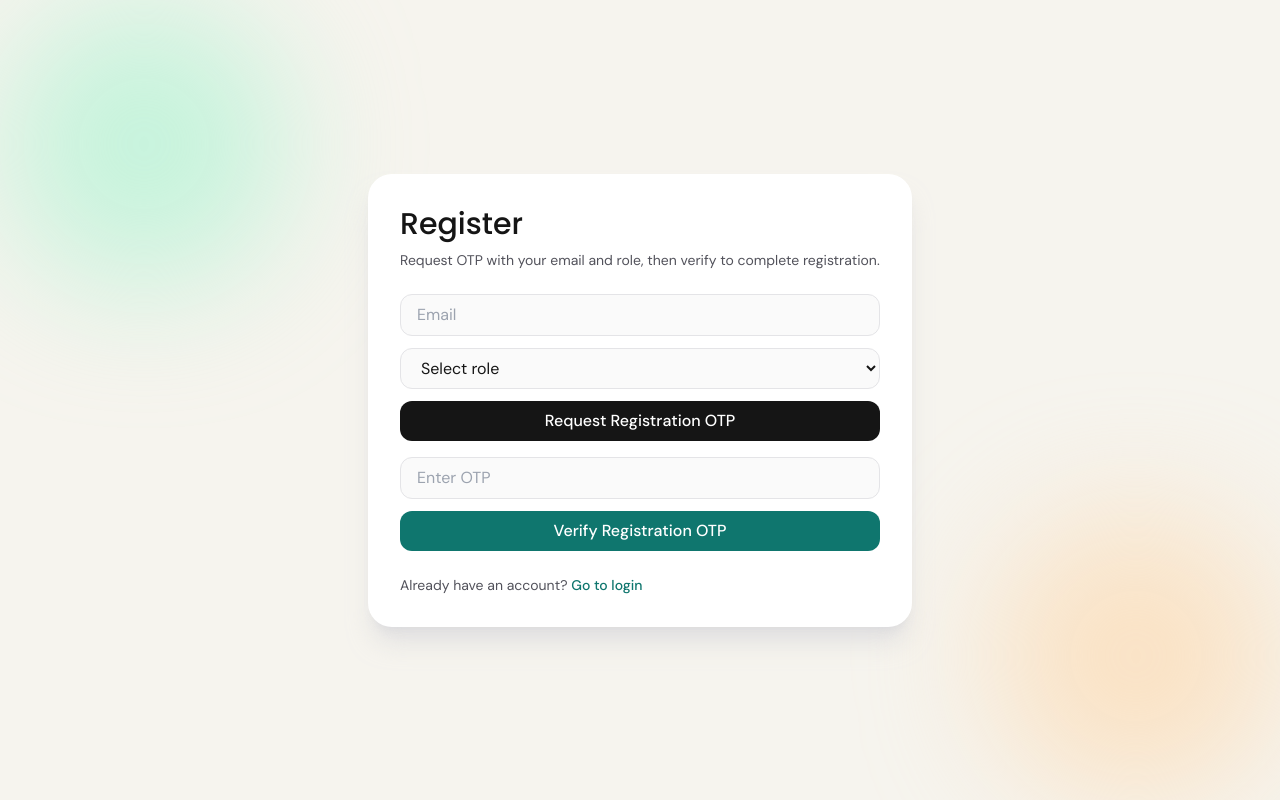
After one commit to sachinmaurya69500/multi-user-task-colaboratio-system, a Flask app: page /register in a window 1280 px wide. The commit adds this page. Run offline with Flask 3, Linux system fonts and the light colour scheme; some libraries are stand-ins or nearby versions.

Commit message:
commit the new change

```diff
--- a/app.py
+++ b/app.py
@@ -4,7 +4,7 @@ from functools import wraps
 
 from bson import ObjectId
 from dotenv import load_dotenv
-from flask import Flask, jsonify, request, session, render_template
+from flask import Flask, jsonify, request, session, render_template, redirect, url_for
 from pymongo import MongoClient
 
 from utils import generate_otp, hash_otp, verify_otp, send_otp_email, send_task_assignment_email
@@ -97,11 +97,29 @@ def _create_and_send_otp(email: str, purpose: str) -> tuple[bool, str]:
 
 @app.get("/")
 def home_page():
-    return render_template("dashboard.html")
+    if session.get("user"):
+        return redirect(url_for("dashboard_page"))
+    return redirect(url_for("login_page"))
+
+
+@app.get("/login")
+def login_page():
+    if session.get("user"):
+        return redirect(url_for("dashboard_page"))
+    return render_template("login.html")
+
+
+@app.get("/register")
+def register_page():
+    if session.get("user"):
+        return redirect(url_for("dashboard_page"))
+    return render_template("register.html")
 
 
 @app.get("/dashboard")
 def dashboard_page():
+    if not session.get("user"):
+        return redirect(url_for("login_page"))
     return render_template("dashboard.html")
 
 
--- /dev/null
+++ b/static/auth.js
@@ -0,0 +1,134 @@
+const state = {
+  registerEmail: "",
+  loginEmail: ""
+};
+
+const toast = document.getElementById("toast");
+
+function showToast(message, isError = false) {
+  toast.textContent = message;
+  toast.classList.remove("hidden");
+  toast.classList.toggle("bg-red-600", isError);
+  toast.classList.toggle("bg-zinc-900", !isError);
+  window.setTimeout(() => toast.classList.add("hidden"), 2500);
+}
+
+async function api(url, options = {}) {
+  const config = {
+    headers: {
+      "Content-Type": "application/json",
+      ...(options.headers || {})
+    },
+    credentials: "same-origin",
+    ...options
+  };
+
+  const response = await fetch(url, config);
+  const payload = await response.json();
+  if (!response.ok || payload.ok === false) {
+    throw new Error(payload.error || "Request failed");
+  }
+  return payload;
+}
+
+function wireRegisterForms() {
+  const requestForm = document.getElementById("register-request-form");
+  const verifyForm = document.getElementById("register-verify-form");
+  if (!requestForm || !verifyForm) {
+    return;
+  }
+
+  requestForm.addEventListener("submit", async (event) => {
+    event.preventDefault();
+    const email = document.getElementById("register-email").value.trim().toLowerCase();
+    const role = document.getElementById("register-role").value;
+
+    try {
+      const payload = await api("/auth/register/request-otp", {
+        method: "POST",
+        body: JSON.stringify({ email, role })
+      });
+
+      state.registerEmail = email;
+      document.getElementById("register-otp").focus();
+      showToast(payload.message || "Registration OTP sent");
+    } catch (error) {
+      showToast(error.message, true);
+    }
+  });
+
+  verifyForm.addEventListener("submit", async (event) => {
+    event.preventDefault();
+    const otp = document.getElementById("register-otp").value.trim();
+    const email = state.registerEmail || document.getElementById("register-email").value.trim().toLowerCase();
+
+    try {
+      await api("/auth/register/verify", {
+        method: "POST",
+        body: JSON.stringify({ email, otp })
+      });
+      window.location.href = "/dashboard";
+    } catch (error) {
+      showToast(error.message, true);
+    }
+  });
+}
+
+function wireLoginForms() {
+  const requestForm = document.getElementById("login-request-form");
+  const verifyForm = document.getElementById("login-verify-form");
+  if (!requestForm || !verifyForm) {
+    return;
+  }
+
+  requestForm.addEventListener("submit", async (event) => {
+    event.preventDefault();
+    const email = document.getElementById("login-email").value.trim().toLowerCase();
+
+    try {
+      const payload = await api("/auth/login/request-otp", {
+        method: "POST",
+        body: JSON.stringify({ email })
+      });
+
+      state.loginEmail = email;
+      document.getElementById("login-otp").focus();
+      showToast(payload.message || "Login OTP sent");
+    } catch (error) {
+      showToast(error.message, true);
+    }
+  });
+
+  verifyForm.addEventListener("submit", async (event) => {
+    event.preventDefault();
+    const otp = document.getElementById("login-otp").value.trim();
+    const email = state.loginEmail || document.getElementById("login-email").value.trim().toLowerCase();
+
+    try {
+      await api("/auth/login/verify", {
+        method: "POST",
+        body: JSON.stringify({ email, otp })
+      });
+      window.location.href = "/dashboard";
+    } catch (error) {
+      showToast(error.message, true);
+    }
+  });
+}
+
+async function initialize() {
+  try {
+    const payload = await api("/auth/me", { method: "GET" });
+    if (payload.user) {
+      window.location.href = "/dashboard";
+      return;
+    }
+  } catch (error) {
+    // No active session; stay on auth pages.
+  }
+
+  wireRegisterForms();
+  wireLoginForms();
+}
+
+initialize();
--- /dev/null
+++ b/templates/register.html
@@ -0,0 +1,65 @@
+<!DOCTYPE html>
+<html lang="en">
+<head>
+  <meta charset="UTF-8" />
+  <meta name="viewport" content="width=device-width, initial-scale=1.0" />
+  <title>Register | Task Collaboration</title>
+  <script src="https://cdn.tailwindcss.com"></script>
+  <script>
+    tailwind.config = {
+      theme: {
+        extend: {
+          colors: {
+            base: "#f6f4ee",
+            ink: "#151515",
+            accent: "#0f766e"
+          },
+          fontFamily: {
+            display: ["Poppins", "ui-sans-serif", "system-ui"],
+            body: ["DM Sans", "ui-sans-serif", "system-ui"]
+          }
+        }
+      }
+    };
+  </script>
+  <link rel="preconnect" href="https://fonts.googleapis.com" />
+  <link rel="preconnect" href="https://fonts.gstatic.com" crossorigin />
+  <link href="https://fonts.googleapis.com/css2?family=DM+Sans:wght@400;500;700&family=Poppins:wght@500;700&display=swap" rel="stylesheet" />
+</head>
+<body class="min-h-screen bg-base text-ink font-body">
+  <div class="fixed inset-0 -z-10">
+    <div class="absolute left-0 top-0 h-72 w-72 rounded-full bg-emerald-200/60 blur-3xl"></div>
+    <div class="absolute bottom-0 right-0 h-72 w-72 rounded-full bg-orange-200/60 blur-3xl"></div>
+  </div>
+
+  <main class="mx-auto flex min-h-screen max-w-xl items-center px-4 py-10">
+    <section class="w-full rounded-3xl bg-white p-8 shadow-xl shadow-zinc-300/60">
+      <h1 class="font-display text-3xl">Register</h1>
+      <p class="mt-2 text-sm text-zinc-600">Request OTP with your email and role, then verify to complete registration.</p>
+
+      <form id="register-request-form" class="mt-6 space-y-3">
+        <input id="register-email" aria-label="Register email" type="email" placeholder="Email" required class="w-full rounded-xl border border-zinc-200 bg-zinc-50 px-4 py-2 outline-none focus:border-accent" />
+        <select id="register-role" required class="w-full rounded-xl border border-zinc-200 bg-zinc-50 px-4 py-2 outline-none focus:border-accent">
+          <option value="">Select role</option>
+          <option value="Manager">Manager</option>
+          <option value="Member">Member</option>
+        </select>
+        <button class="w-full rounded-xl bg-ink px-4 py-2 font-medium text-white transition hover:opacity-90">Request Registration OTP</button>
+      </form>
+
+      <form id="register-verify-form" class="mt-4 space-y-3">
+        <input id="register-otp" aria-label="Registration OTP" type="text" placeholder="Enter OTP" required class="w-full rounded-xl border border-zinc-200 bg-zinc-50 px-4 py-2 outline-none focus:border-accent" />
+        <button class="w-full rounded-xl bg-accent px-4 py-2 font-medium text-white transition hover:bg-teal-700">Verify Registration OTP</button>
+      </form>
+
+      <p class="mt-6 text-sm text-zinc-600">
+        Already have an account?
+        <a href="/login" class="font-medium text-teal-700 hover:underline">Go to login</a>
+      </p>
+    </section>
+  </main>
+
+  <div id="toast" class="pointer-events-none fixed bottom-4 right-4 hidden rounded-xl bg-zinc-900 px-4 py-2 text-sm text-white shadow-xl"></div>
+  <script src="{{ url_for('static', filename='auth.js') }}"></script>
+</body>
+</html>
```
Also changed, not shown: static/board.js (+7 -114 lines), templates/dashboard.html (+3 -40 lines), templates/login.html (added, +60 -0 lines), README.md.
